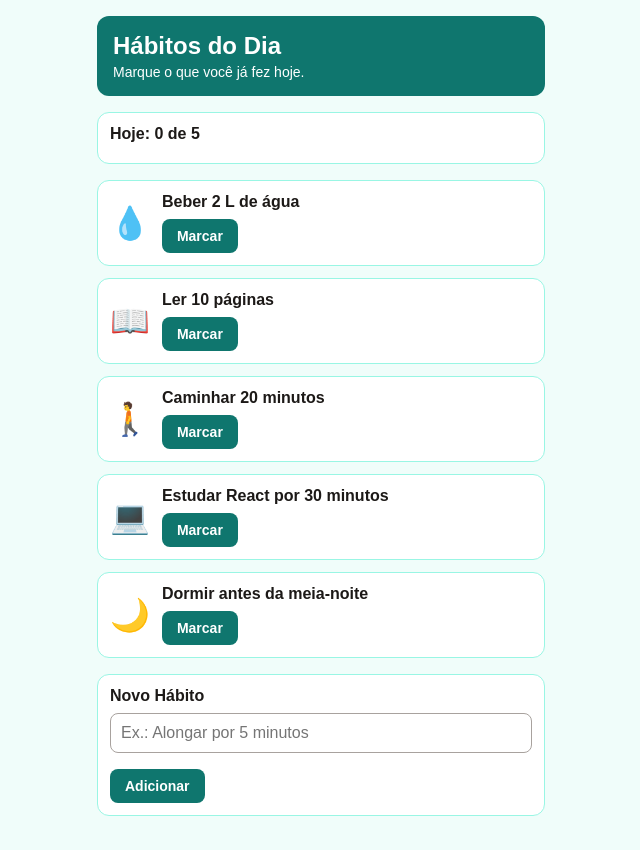
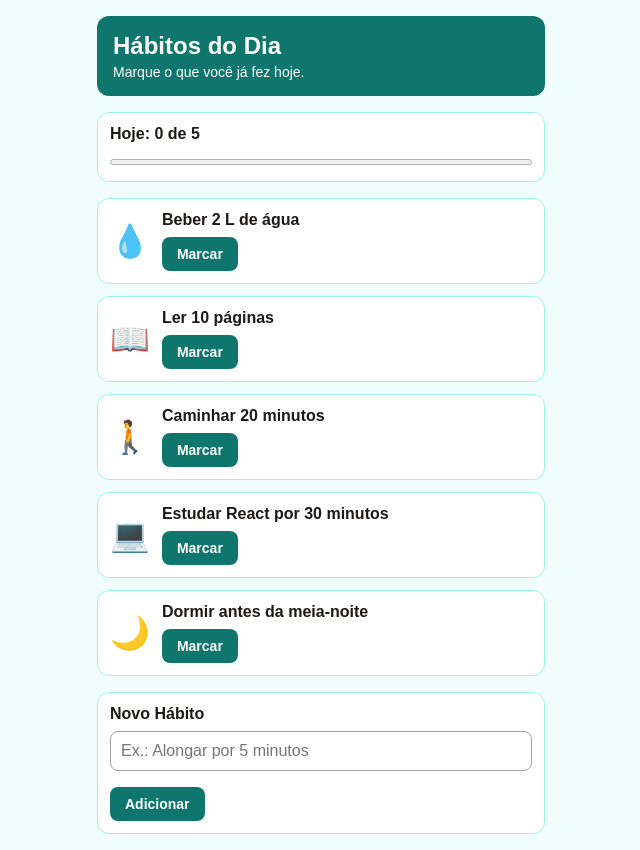
Before and after one commit to Desenvolvedor-FrontEnd-React-T3/02-habitos-do-dia, a React (Vite) app: page / in a window 1280 px wide. Shown: the whole page, without its empty margins (319-959 px from the left). Built offline with nearby package versions, Linux system fonts and the light colour scheme.

Commit message:
feat: add progress bar to Counter component for tracking daily progress

```diff
--- a/src/components/Counter/counter.css
+++ b/src/components/Counter/counter.css
@@ -10,3 +10,9 @@
   margin-bottom: 8px;
   font-weight: bold;
 }
+
+.daily-progress progress {
+  width: 100%;
+  height: 12px;
+  accent-color: #0f766e;
+}
--- a/src/components/Counter/index.jsx
+++ b/src/components/Counter/index.jsx
@@ -4,6 +4,7 @@
   return (
     <section className="daily-progress">
       <p>Hoje: {doneCount} de {total}</p>
+      <progress value={doneCount} max={total} />
     </section>
   );
 }
```
